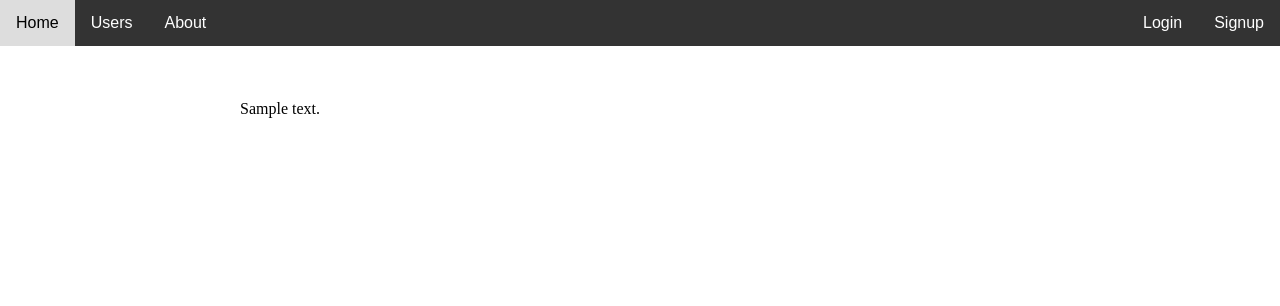
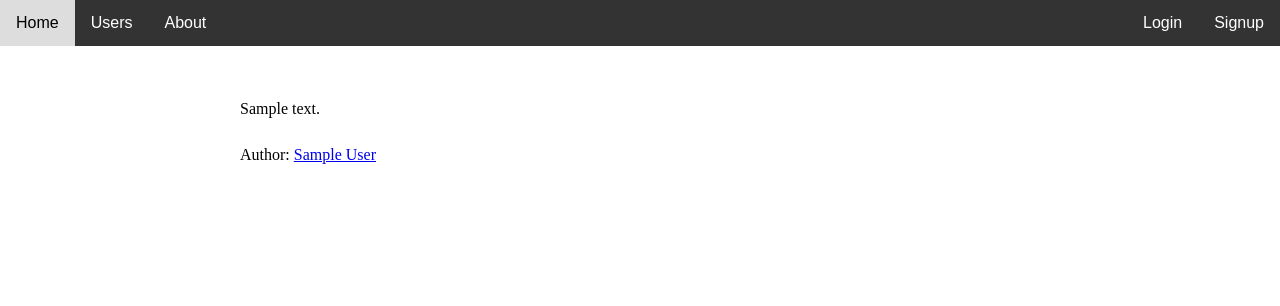
Before and after one commit to FaroukZakaria/Mini_social_media, a Flask app: page /posts/1 in a window 1280 px wide. Shown: the top 306 px of the page. Run offline with Flask 3, Linux system fonts and the light colour scheme; tables that the repository leaves empty hold one stand-in row (values such as "Sample post").

Commit message:
Added author to the current viewed post.

```diff
--- a/templates/viewPost.html
+++ b/templates/viewPost.html
@@ -12,6 +12,7 @@
 
     <div class="post-container">
         <p>{{ post.content }}</p>
+	<p>Author: <a href="/users/{{ author.id }}">{{ author.firstname }} {{ author.lastname }}</a></p>
     </div>
 </body>
 </html>
```
